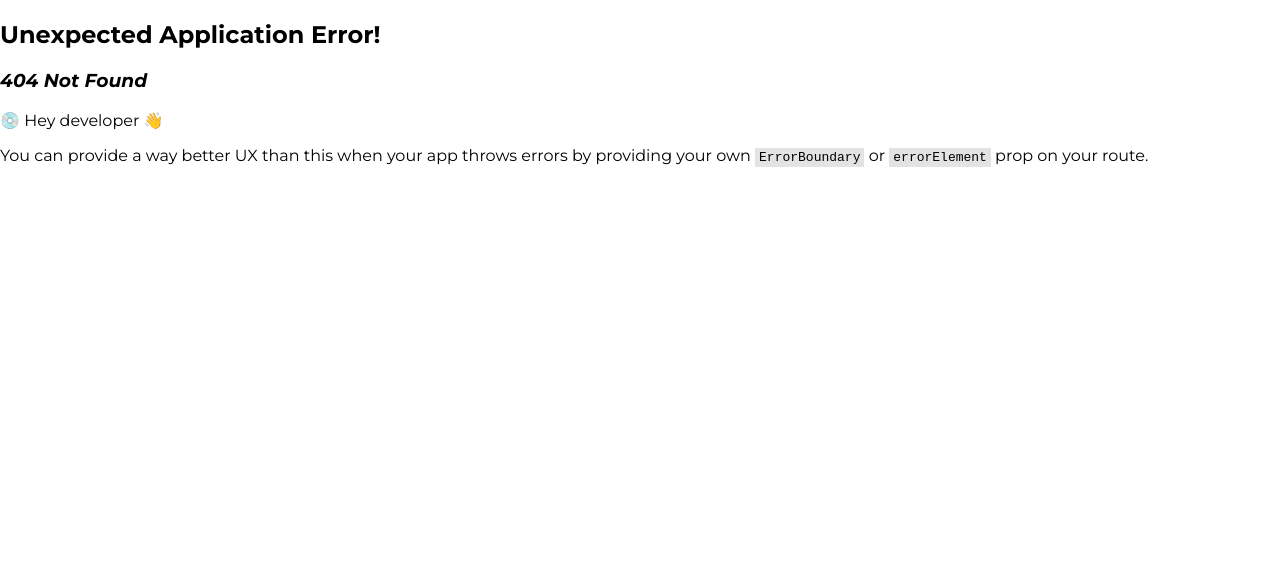
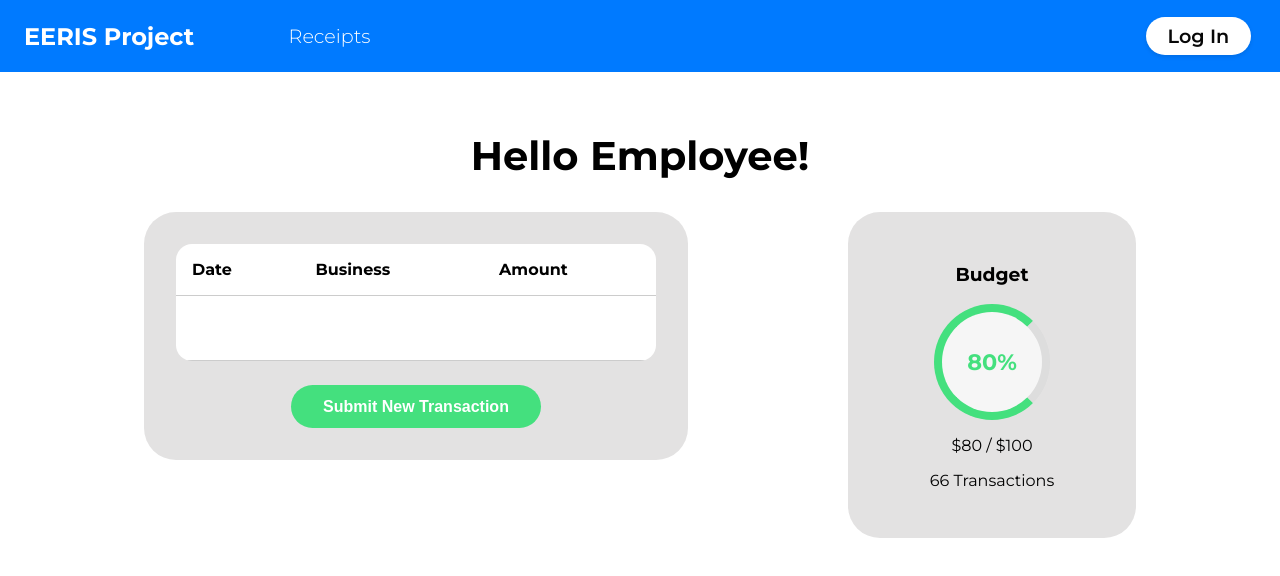
Before and after one commit to JoseJimenezCaballero/EERIS-Project, a React (Create React App) app in the folder FrontEnd/eerisfront/: page /home in a window 1280 px wide. Before the commit this address had no page. Shown: the top 576 px of the page. Built offline with nearby package versions, Linux system fonts and the light colour scheme.

Commit message:
Update HomePage and LoginPage components, styles, and routing

```diff
--- a/FrontEnd/eerisfront/src/components/LoginPage.jsx
+++ b/FrontEnd/eerisfront/src/components/LoginPage.jsx
@@ -18,7 +18,7 @@ const LoginPage = () => {
       // Mock user ID for now:
       const mockUserId = 'demoUser123';
       setUserId(mockUserId);
-      navigate('/HomePage');
+      navigate('/home');
     } catch (err) {
       console.error('Login failed:', err);
     }
--- a/FrontEnd/eerisfront/src/index.js
+++ b/FrontEnd/eerisfront/src/index.js
@@ -5,11 +5,13 @@ import ReactDOM from 'react-dom/client';
 import './styles.css';
 import ManagerApprovalPage from './components/ManagerApprovalPage';
 import Login from './components/LoginPage'
+import HomePage from './components/HomePage';
 
 
 const router = createBrowserRouter([
   {path:'/login', element:<Login />},
   {path:'/approveTransactions', element:<ManagerApprovalPage />},
+  { path: '/home', element: <HomePage /> },
 
 ]);
 
--- a/FrontEnd/eerisfront/src/styles.css
+++ b/FrontEnd/eerisfront/src/styles.css
@@ -349,3 +349,82 @@ body{
       width: 80px;
     }
   }
+
+  .home-container {
+    padding: 2rem;
+  }
+
+  .home-title {
+    font-size: 2.5rem;
+    font-weight: bold;
+    text-align: center;
+    margin-bottom: 2rem;
+  }
+
+  .home-main {
+    display: flex;
+    justify-content: space-evenly;
+    align-items: flex-start;
+    gap: 3rem;
+    flex-wrap: wrap;
+  }
+
+  .home-transactions {
+    background-color: #e3e2e2;
+    border-radius: 2rem;
+    padding: 2rem;
+    width: 30rem;
+    display: flex;
+    flex-direction: column;
+    align-items: center;
+  }
+
+  .home-table {
+    width: 100%;
+    background-color: white;
+    border-radius: 1rem;
+    border-collapse: collapse;
+    overflow: hidden;
+  }
+
+  .home-table th, .home-table td {
+    padding: 1rem;
+    text-align: left;
+    border-bottom: 1px solid #ccc;
+  }
+
+  .submit-button {
+    margin-top: 1.5rem;
+    background-color: #44E07E;
+    color: white;
+    padding: 0.8rem 2rem;
+    border: none;
+    border-radius: 1.5rem;
+    font-size: 1rem;
+    font-weight: 600;
+    cursor: pointer;
+  }
+
+  .home-budget {
+    background-color: #e3e2e2;
+    border-radius: 2rem;
+    padding: 2rem;
+    width: 14rem;
+    text-align: center;
+  }
+
+  .budget-circle {
+    background-color: #f6f6f6;
+    border-radius: 50%;
+    width: 100px;
+    height: 100px;
+    margin: 1rem auto;
+    display: flex;
+    align-items: center;
+    justify-content: center;
+    font-weight: bold;
+    color: #44E07E;
+    font-size: 1.4rem;
+    border: 8px solid #44E07E;
+    border-right-color: #ddd;
+  }
```
